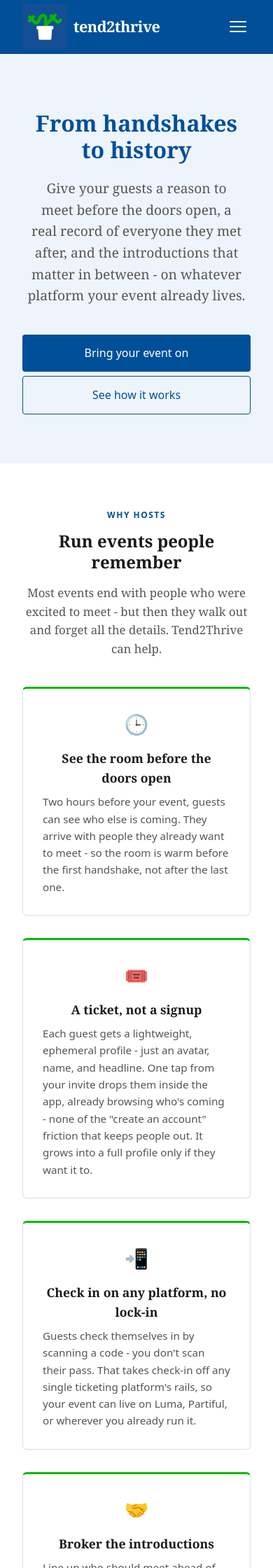
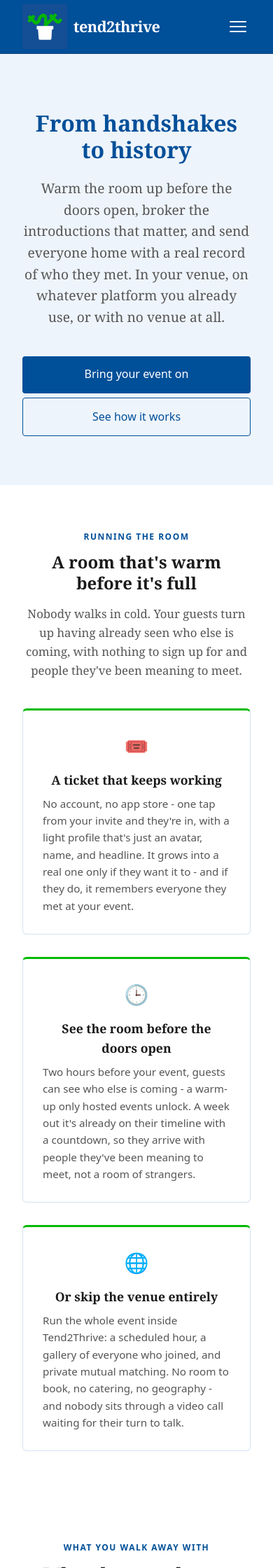
Before and after one commit to mcdoco/tend2thrive.com, a Jekyll site: the page built from hosts.html, in a window 390 px wide. Shown: the top 2240 px of the page at 70% size. Built offline with Jekyll 4.4.1, drawn with Linux system fonts in a browser that asks for light colours; some of the changed text lies outside the part shown.

Commit message:
feat: blog post, more features

```diff
--- a/_includes/waitlist-modal.html
+++ b/_includes/waitlist-modal.html
@@ -16,7 +16,7 @@
     </form>
 
     <h2 id="waitlist-modal-title">Join the waitlist</h2>
-    <p class="waitlist-modal-lede">We're focusing on existing user referrals at the moment. Please leave your name and email, and we'll be in touch. </p>
+    <p class="waitlist-modal-lede">We're focusing on existing user referrals at the moment. Leave your name and email and we'll bring you in with the next group - your invite includes a seat at a networking event, so there are people to meet the moment you arrive.</p>
 
     {% include waitlist-form.html id="modal" %}
   </div>
--- a/assets/css/site.css
+++ b/assets/css/site.css
@@ -179,10 +179,16 @@
 
 .feature-grid {
   display: grid;
-  grid-template-columns: repeat(auto-fit, minmax(240px, 1fr));
+  grid-template-columns: repeat(3, 1fr);
   gap: 2rem;
   max-width: 900px;
   margin: 0 auto;
+}
+
+/* Three across, then straight to one. Auto-fit would stop at two on the way
+   down, which leaves a lone card stranded on the second row. */
+@media (max-width: 860px) {
+  .feature-grid { grid-template-columns: 1fr; }
 }
 
 .feature-card {
--- a/hosts.html
+++ b/hosts.html
@@ -1,53 +1,63 @@
 ---
 layout: default
 title: "Tend2Thrive for Hosts - From Handshakes to History"
-description: "Warm the room up before the doors open, give your guests a real record of everyone they met, make the introductions that matter, and see how many connections your event created - on whatever platform your event already lives."
+description: "Warm the room up before the doors open, give your guests a real record of everyone they met, make the introductions that matter, and see how many connections your event created - in a venue, online, or on whatever platform your event already lives."
 ---
 
 <!-- Hero -->
 <header class="hero">
   <h1>From handshakes to history</h1>
-  <p>Give your guests a reason to meet before the doors open, a real record of everyone they met after, and the introductions that matter in between - on whatever platform your event already lives.</p>
+  <p>Warm the room up before the doors open, broker the introductions that matter, and send everyone home with a real record of who they met. In your venue, on whatever platform you already use, or with no venue at all.</p>
   <a href="mailto:hello@mcdoco.com" class="btn-primary">Bring your event on</a>
   <a href="#how" class="btn-secondary">See how it works</a>
 </header>
 
-<!-- Why hosts -->
+<!-- Running the room -->
 <section class="features" id="why">
-  <div class="section-label center">Why hosts</div>
-  <h2 class="section-heading center">Run events people remember</h2>
-  <p class="section-sub center">Most events end with people who were excited to meet - but then they walk out and forget all the details. Tend2Thrive can help.</p>
+  <div class="section-label center">Running the room</div>
+  <h2 class="section-heading center">A room that's warm before it's full</h2>
+  <p class="section-sub center">Nobody walks in cold. Your guests turn up having already seen who else is coming, with nothing to sign up for and people they've been meaning to meet.</p>
 
   <div class="feature-grid">
     <div class="feature-card">
+      <div class="feature-icon">&#127903;&#65039;</div>
+      <h3>A ticket that keeps working</h3>
+      <p>No account, no app store - one tap from your invite and they're in, with a light profile that's just an avatar, name, and headline. It grows into a real one only if they want it to - and if they do, it remembers everyone they met at your event.</p>
+    </div>
+    <div class="feature-card">
       <div class="feature-icon">&#128338;</div>
       <h3>See the room before the doors open</h3>
-      <p>Two hours before your event, guests can see who else is coming. They arrive with people they already want to meet - so the room is warm before the first handshake, not after the last one.</p>
+      <p>Two hours before your event, guests can see who else is coming - a warm-up only hosted events unlock. A week out it's already on their timeline with a countdown, so they arrive with people they've been meaning to meet, not a room of strangers.</p>
     </div>
     <div class="feature-card">
-      <div class="feature-icon">&#127903;&#65039;</div>
-      <h3>A ticket, not a signup</h3>
-      <p>Each guest gets a lightweight, ephemeral profile - just an avatar, name, and headline. One tap from your invite drops them inside the app, already browsing who's coming - none of the "create an account" friction that keeps people out. It grows into a full profile only if they want it to.</p>
+      <div class="feature-icon">&#127760;</div>
+      <h3>Or skip the venue entirely</h3>
+      <p>Run the whole event inside Tend2Thrive: a scheduled hour, a gallery of everyone who joined, and private mutual matching. No room to book, no catering, no geography - and nobody sits through a video call waiting for their turn to talk.</p>
     </div>
-    <div class="feature-card">
-      <div class="feature-icon">&#128242;</div>
-      <h3>Check in on any platform, no lock-in</h3>
-      <p>Guests check themselves in by scanning a code - you don't scan their pass. That takes check-in off any single ticketing platform's rails, so your event can live on Luma, Partiful, or wherever you already run it.</p>
-    </div>
+  </div>
+</section>
+
+<!-- What the room leaves behind -->
+<section class="features" id="after">
+  <div class="section-label center">What you walk away with</div>
+  <h2 class="section-heading center">What the room leaves behind</h2>
+  <p class="section-sub center">Most events end with people who were excited to meet - then they walk out and forget all the details. Your room should outlast the night.</p>
+
+  <div class="feature-grid">
     <div class="feature-card">
       <div class="feature-icon">&#129309;</div>
       <h3>Broker the introductions</h3>
-      <p>Line up who should meet ahead of time - import your matchmaking list from a spreadsheet - then send each intro with a tap once the room is live. Each person gets your note on why, in the app. Go ahead and play matchmaker.</p>
+      <p>Line up who should meet, then send each intro with a tap once the room is live. Both sides get your note and are asked privately - a chat opens only if they both say yes, and you never see who declined.</p>
+    </div>
+    <div class="feature-card">
+      <div class="feature-icon">&#128200;</div>
+      <h3>See the connections you created</h3>
+      <p>Networking is usually invisible. You get the numbers instead - who joined, who found someone, who actually connected, and how much they talked.</p>
     </div>
     <div class="feature-card">
       <div class="feature-icon">&#127793;</div>
       <h3>Your event, the common thread</h3>
-      <p>Guests join through your event and make their connections during it - so it's the room every one of those relationships traces back to.</p>
-    </div>
-    <div class="feature-card">
-      <div class="feature-icon">&#128200;</div>
-      <h3>See the connections you created</h3>
-      <p>Networking is usually invisible. Tend2Thrive surfaces how many connections were made at your event - a real number that shows the room worked.</p>
+      <p>Guests meet through your event and keep the conversation going long after. Every one of those relationships traces back to your room.</p>
     </div>
   </div>
 </section>
@@ -56,33 +66,51 @@
 <section class="how" id="how">
   <div class="section-label center">How it works</div>
   <h2 class="section-heading center">Set it up once, then just host</h2>
-  <p class="section-sub center">Reach out and we'll set you up. From there you run everything — events, attendees, and a live dashboard — through our UI or API.</p>
+  <p class="section-sub center">Reach out and we'll set you up. From there you run everything - events, attendees, and a live dashboard - through our UI or API.</p>
 
   <div class="steps">
     <div class="step">
       <div class="step-num">1</div>
       <h3>Reach out to get set up</h3>
-      <p>Get in touch and we'll create your organization. That's the only step we do for you — everything after is yours to run.</p>
+      <p>Get in touch and we'll create your organization. That's the only step we do for you - everything after is yours to run.</p>
     </div>
     <div class="step">
       <div class="step-num">2</div>
       <h3>Add your events</h3>
-      <p>Create events and fill in the details through our UI or our API — whichever fits how you work.</p>
+      <p>Create events - in a venue or fully virtual - and fill in the details through our UI or our API, whichever fits how you work.</p>
     </div>
     <div class="step">
       <div class="step-num">3</div>
       <h3>Bring your attendees</h3>
-      <p>Import an attendee CSV or add people by hand — each gets a ticket, no signup form. Anyone who shows up unannounced checks in as a walk-in at the door.</p>
+      <p>Import an attendee CSV, add people by hand, or just share one join link - each gets a ticket, no signup form. Your invites unfurl properly wherever you paste them, and anyone who shows up unannounced checks in as a walk-in at the door.</p>
     </div>
     <div class="step">
       <div class="step-num">4</div>
       <h3>Track the room live</h3>
-      <p>A live board moves each guest through the stages — invited, opened, ready, checked in, left — with a lane for walk-ins. Drag a card to check someone in or mark them gone.</p>
+      <p>A live board moves each guest through the stages - invited, opened, ready, checked in, left - with a lane for walk-ins. Drag a card to check someone in or mark them gone, and print a thermal name badge for anyone who needs one at the door. It's also where you send the introductions you lined up.</p>
     </div>
     <div class="step">
       <div class="step-num">5</div>
       <h3>See what the room did</h3>
-      <p>Afterward, get the stats that matter — how many people made connections, and whether your introductions were well met or not of interest.</p>
+      <p>Afterward, get the stats that matter - how many people made connections, and whether your introductions were well met or not of interest.</p>
+    </div>
+  </div>
+</section>
+
+<!-- Trust strip -->
+<section class="trust">
+  <div class="trust-row">
+    <div class="trust-item">
+      <strong><span class="ti-icon">&#128274;</span>A room that stays safe</strong>
+      A lower-friction door means more new faces. Guests can flag bad behaviour, and we can suspend a bad actor's access entirely - so opening the room up never means opening it to anyone.
+    </div>
+    <div class="trust-item">
+      <strong><span class="ti-icon">&#9993;&#65039;</span>Talk to your guests</strong>
+      Message any attendee from your organization, and read their replies in one inbox - a real conversation under your event's name, not a no-reply blast.
+    </div>
+    <div class="trust-item">
+      <strong><span class="ti-icon">&#128279;</span>No lock-in</strong>
+      Guests check themselves in by scanning a code - you don't scan their pass. That takes check-in off any single ticketing platform's rails, so your event can live on Luma, Partiful, or wherever you already run it.
     </div>
   </div>
 </section>
@@ -90,6 +118,6 @@
 <!-- CTA band -->
 <div class="cta-band">
   <h2>Let's make some history</h2>
-  <p>Tell us about your event and we'll help you bring your community onto Tend2Thrive — wherever it already lives.</p>
+  <p>Tell us about your event and we'll help you bring your community onto Tend2Thrive - wherever it already lives.</p>
   <a href="mailto:hello@mcdoco.com" class="btn-white">Get in touch</a>
 </div>
```
Also changed, not shown: _posts/2026-07-23-from-a-contact-to-a-conversation.md (+0 -1 lines), docker-compose.yml (+37 -18 lines), index.html (+41 -10 lines), README.md, 2 other files.
